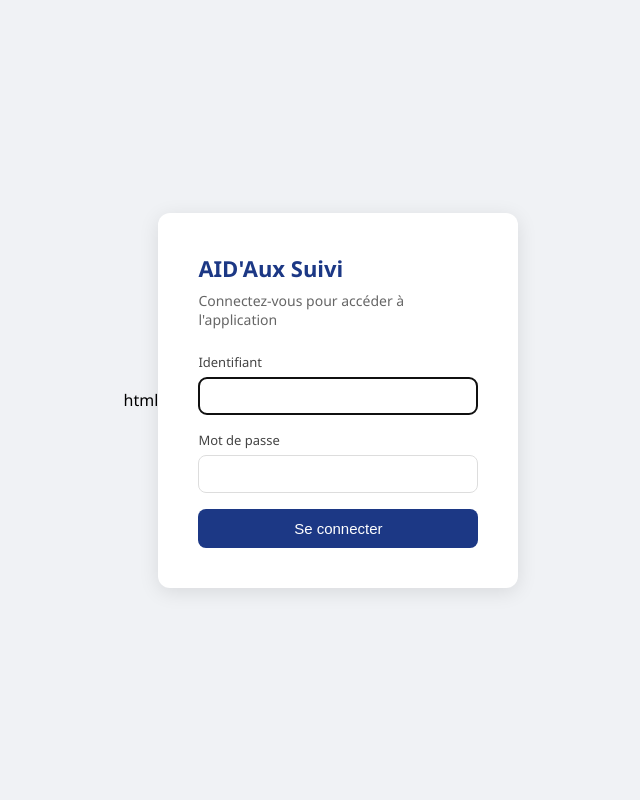
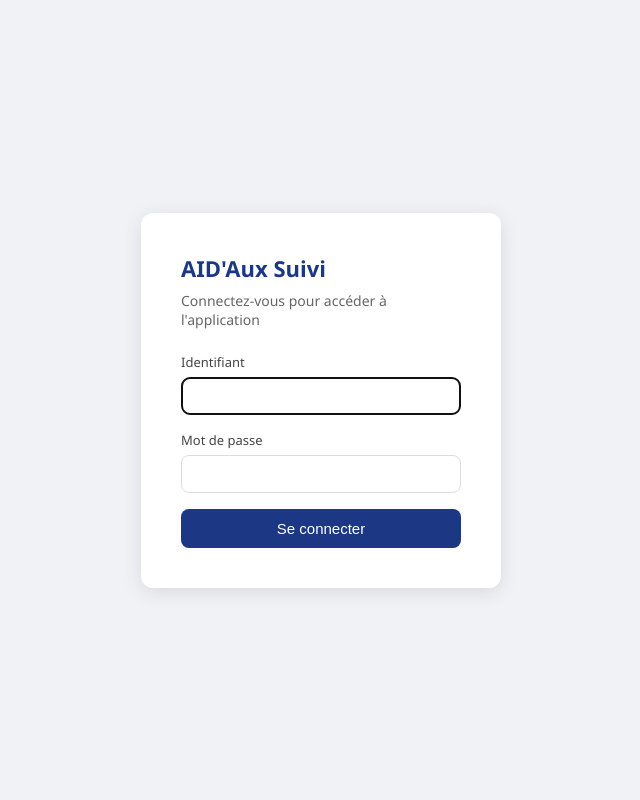
Before and after one commit to leagoetz68-rgb/aidaux-suivi, a Flask app: page /login in a window 1280 px wide. Shown: the whole page, without its empty margins (319-959 px from the left). Run offline with Flask 3, Linux system fonts and the light colour scheme.

Commit message:
Update login.html

```diff
--- a/templates/login.html
+++ b/templates/login.html
@@ -1,4 +1,4 @@
-html<!DOCTYPE html>
+<!DOCTYPE html>
 <html lang="fr">
 <head>
     <meta charset="UTF-8">
```
